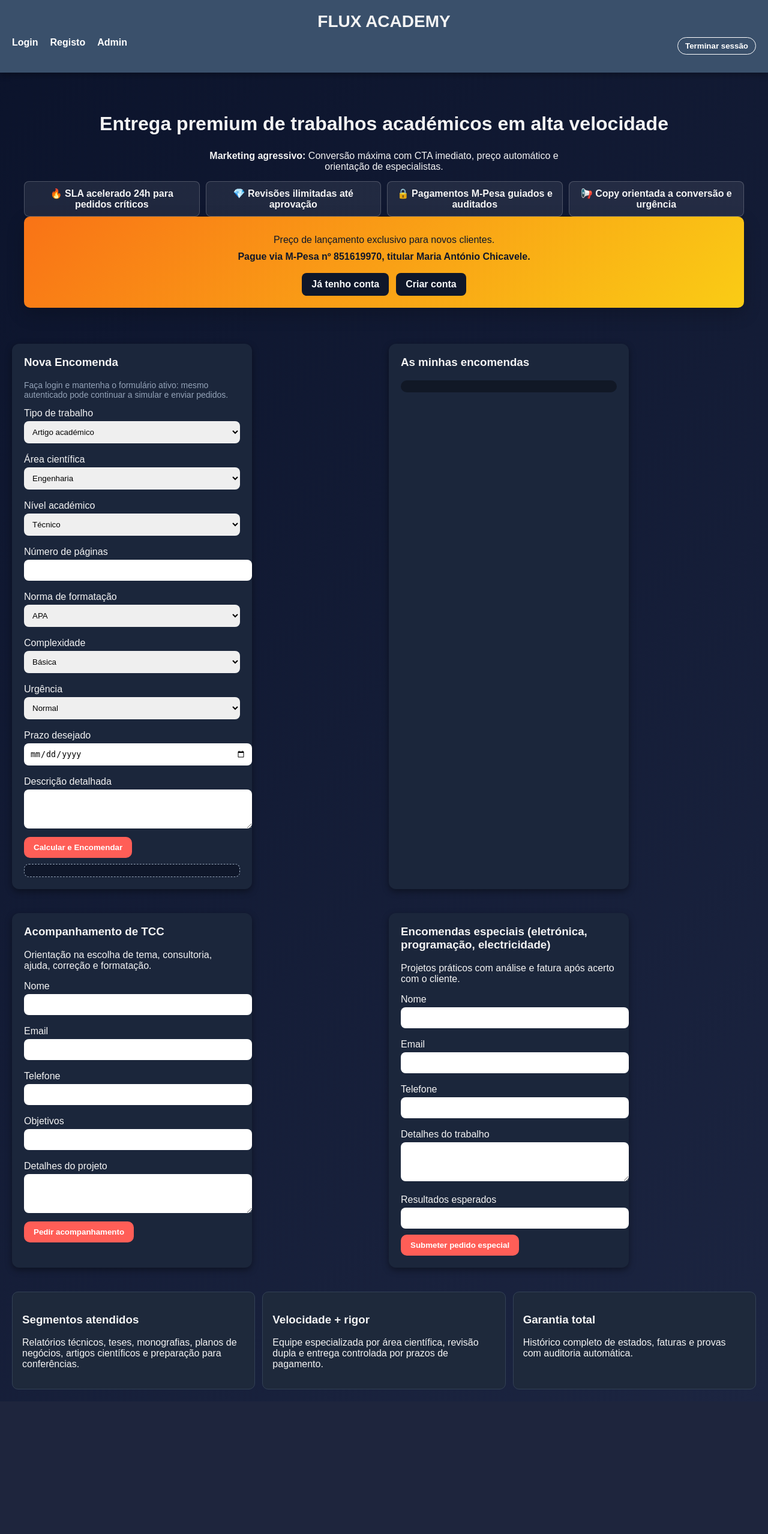
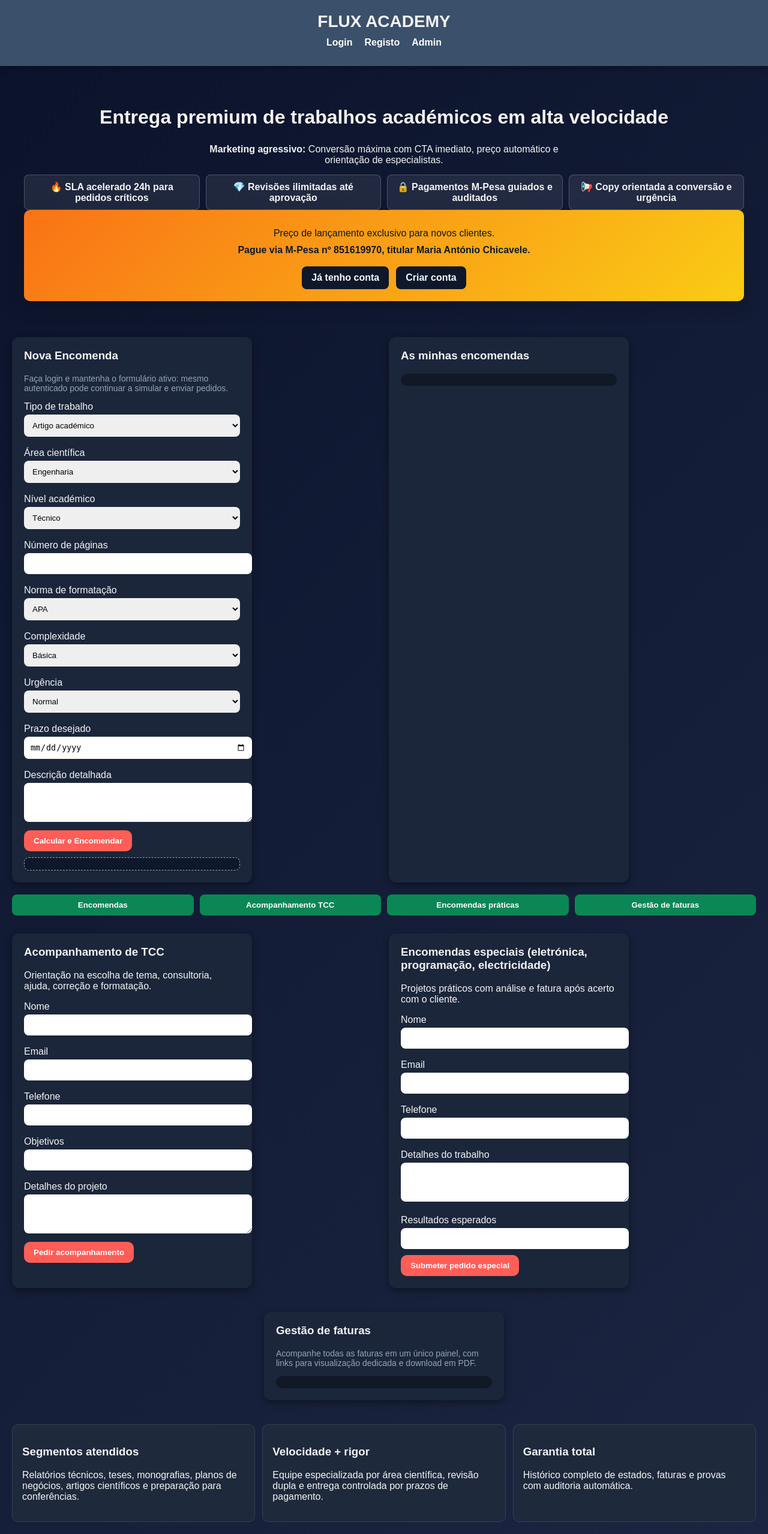
Before and after one commit to mabuie-test/Flux_academy, a PHP site: page / in a window 1280 px wide. Shown: the whole page at 60% size. Before the commit the page ends 2316 px from the top, so only its background shows below. Run offline with PHP 8.4, Linux system fonts and the light colour scheme.

Commit message:
Add dedicated invoice pages, PDF download, and auth-aware navigation

```diff
--- a/package.json
+++ b/package.json
@@ -13,6 +13,7 @@
     "cors": "^2.8.5",
     "dotenv": "^16.4.5",
     "express": "^4.19.2",
+    "pdfkit": "^0.15.0",
     "jsonwebtoken": "^9.0.2",
     "mongoose": "^7.8.7",
     "morgan": "^1.10.0",
--- a/public/index.html
+++ b/public/index.html
@@ -10,10 +10,10 @@
   <header>
     <h1>Flux Academy</h1>
     <div class="navbar">
-      <a href="/login.html">Login</a>
-      <a href="/register.html">Registo</a>
+      <a class="anon-only" href="/login.html">Login</a>
+      <a class="anon-only" href="/register.html">Registo</a>
       <a href="/admin.html">Admin</a>
-      <button id="logout" class="ghost">Terminar sessão</button>
+      <button id="logout" class="ghost auth-only">Terminar sessão</button>
     </div>
   </header>
   <section class="hero">
@@ -33,7 +33,7 @@
   </section>
 
   <section class="container cards-grid">
-    <div class="card wide">
+    <div class="card wide" id="order-card">
       <h3>Nova Encomenda</h3>
       <p class="muted">Faça login e mantenha o formulário ativo: mesmo autenticado pode continuar a simular e enviar pedidos.</p>
       <form id="order-form">
@@ -85,15 +85,22 @@
         <input type="date" name="deliveryDeadline" />
         <label>Descrição detalhada</label>
         <textarea name="description" rows="3"></textarea>
-        <button type="submit">Calcular e Encomendar</button>
-      </form>
-      <div id="quote-preview" class="quote"></div>
-    </div>
-    <div class="card wide">
+      <button type="submit">Calcular e Encomendar</button>
+    </form>
+    <div id="quote-preview" class="quote"></div>
+  </div>
+  <div class="card wide">
       <h3>As minhas encomendas</h3>
       <div id="orders-list" class="list"></div>
     </div>
   </section>
+
+  <nav class="service-menu container">
+    <button onclick="document.getElementById('order-card').scrollIntoView({behavior:'smooth'})">Encomendas</button>
+    <button onclick="document.getElementById('tcc-card').scrollIntoView({behavior:'smooth'})">Acompanhamento TCC</button>
+    <button onclick="document.getElementById('special-card').scrollIntoView({behavior:'smooth'})">Encomendas práticas</button>
+    <button onclick="document.getElementById('invoice-area').scrollIntoView({behavior:'smooth'})">Gestão de faturas</button>
+  </nav>
 
   <section id="order-details" class="container" style="display:none;">
     <div class="card wide">
@@ -112,7 +119,7 @@
   </section>
 
   <section class="container cards-grid">
-    <div class="card">
+    <div class="card" id="tcc-card">
       <h3>Acompanhamento de TCC</h3>
       <p>Orientação na escolha de tema, consultoria, ajuda, correção e formatação.</p>
       <form id="tcc-form">
@@ -124,7 +131,7 @@
         <button type="submit">Pedir acompanhamento</button>
       </form>
     </div>
-    <div class="card">
+    <div class="card" id="special-card">
       <h3>Encomendas especiais (eletrónica, programação, electricidade)</h3>
       <p>Projetos práticos com análise e fatura após acerto com o cliente.</p>
       <form id="special-form">
@@ -135,6 +142,14 @@
         <label>Resultados esperados</label><input name="goals" />
         <button type="submit">Submeter pedido especial</button>
       </form>
+    </div>
+  </section>
+
+  <section class="container" id="invoice-area">
+    <div class="card wide">
+      <h3>Gestão de faturas</h3>
+      <p class="muted">Acompanhe todas as faturas em um único painel, com links para visualização dedicada e download em PDF.</p>
+      <div id="invoice-list" class="list"></div>
     </div>
   </section>
 
--- a/public/login.html
+++ b/public/login.html
@@ -11,7 +11,8 @@
     <h1>Entrar na Flux Academy</h1>
     <div class="navbar">
       <a href="/">Voltar ao site</a>
-      <a href="/register.html">Ainda não tem conta? Registe-se</a>
+      <a class="anon-only" href="/register.html">Ainda não tem conta? Registe-se</a>
+      <button id="logout" class="ghost auth-only">Terminar sessão</button>
     </div>
   </header>
   <div class="container narrow">
--- a/public/main.js
+++ b/public/main.js
@@ -2,17 +2,24 @@
 let authToken = localStorage.getItem('token') || '';
 let currentOrder = null;
 let currentQuote = null;
+
+function updateNav() {
+  document.querySelectorAll('.anon-only').forEach((el) => (el.style.display = authToken ? 'none' : 'inline-flex'));
+  document.querySelectorAll('.auth-only').forEach((el) => (el.style.display = authToken ? 'inline-flex' : 'none'));
+}
 
 function clearSession() {
   authToken = '';
   localStorage.removeItem('token');
   showDashboard(false);
   showOrderDetails(false);
+  updateNav();
 }
 
 function setAuth(token) {
   authToken = token;
   if (token) localStorage.setItem('token', token);
+  updateNav();
 }
 
 function safeToggle(id, show) {
@@ -107,6 +114,8 @@
   }
   const list = document.getElementById('orders-list');
   list.innerHTML = '';
+  const invoiceList = document.getElementById('invoice-list');
+  if (invoiceList) invoiceList.innerHTML = '';
   data.orders.forEach((order) => {
     const invoice = data.invoices.find((i) => i.order === order._id) || {};
     const div = document.createElement('div');
@@ -114,10 +123,29 @@
       <p><strong>${order.workType}</strong> - ${order.area} <span class="badge">${order.status}</span></p>
       <p>Preço: ${order.priceBreakdown.total} | Prazo pagamento: ${new Date(order.paymentDeadline).toLocaleString()}</p>
       <p>Fatura: #${invoice.invoiceNumber || 'N/A'} (${invoice.status || 'EMITIDA'})</p>
-      <button data-id="${order._id}">Ver detalhes</button>
+      <div class="stacked-actions">
+        <button data-id="${order._id}" class="primary">Ver detalhes</button>
+        <a class="ghost" href="/invoice.html?id=${order._id}">Abrir fatura</a>
+      </div>
     `;
     div.querySelector('button').addEventListener('click', () => viewOrder(order._id));
     list.appendChild(div);
+
+    if (invoiceList && invoice.invoiceNumber) {
+      const invEl = document.createElement('div');
+      invEl.innerHTML = `
+        <p><strong>Fatura #${invoice.invoiceNumber}</strong> - ${invoice.status}</p>
+        <p>Total: ${invoice.amount} | Prazo: ${new Date(invoice.dueDate).toLocaleString()}</p>
+        <div class="stacked-actions">
+          <a class="ghost" href="/invoice.html?id=${order._id}">Ver fatura</a>
+          <button type="button" data-id="${order._id}" class="secondary">Baixar PDF</button>
+        </div>
+      `;
+      invEl.querySelector('button').addEventListener('click', () => {
+        window.open(`${apiBase}/orders/${order._id}/invoice/pdf`, '_blank');
+      });
+      invoiceList.appendChild(invEl);
+    }
   });
 }
 
@@ -149,7 +177,18 @@
     <p>Pagamento via M-Pesa: <strong>Número 851619970</strong> | Titular <strong>Maria António Chicavele</strong></p>
     <p>Data limite: ${new Date(invoice.dueDate).toLocaleString()}</p>
     <p>Base por página ${invoice.priceFactors.basePerPage} | Nível ${invoice.priceFactors.levelFactor} | Complexidade ${invoice.priceFactors.complexityFactor} | Urgência ${invoice.priceFactors.urgencyFactor}</p>
+    <div class="stacked-actions">
+      <a class="ghost" href="/invoice.html?id=${order._id}">Abrir página da fatura</a>
+      <button type="button" id="download-invoice">Baixar PDF</button>
+    </div>
   `;
+
+  const invoiceBtn = document.getElementById('download-invoice');
+  if (invoiceBtn) {
+    invoiceBtn.addEventListener('click', () => {
+      window.open(`${apiBase}/orders/${order._id}/invoice/pdf`, '_blank');
+    });
+  }
 
   const downloadZone = document.getElementById('final-download');
   if (order.status === 'CONCLUIDA' && invoice.status === 'PAGA' && order.finalFile) {
@@ -212,6 +251,8 @@
   loadOrders();
 });
 
+updateNav();
+
 if (authToken) {
   showDashboard(true);
   loadOrders();
--- a/public/register.html
+++ b/public/register.html
@@ -11,7 +11,8 @@
     <h1>Criar conta na Flux Academy</h1>
     <div class="navbar">
       <a href="/">Voltar ao site</a>
-      <a href="/login.html">Já tem conta? Entre aqui</a>
+      <a class="anon-only" href="/login.html">Já tem conta? Entre aqui</a>
+      <button id="logout" class="ghost auth-only">Terminar sessão</button>
     </div>
   </header>
   <div class="container narrow">
--- a/public/styles.css
+++ b/public/styles.css
@@ -162,6 +162,28 @@
   cursor: pointer;
   font-weight: bold;
 }
+.service-menu {
+  display: grid;
+  grid-template-columns: repeat(auto-fit, minmax(180px, 1fr));
+  gap: 10px;
+  margin: 0 auto;
+  max-width: 1280px;
+  padding: 0 20px 10px;
+}
+
+.service-menu button {
+  background: #0a8754;
+  color: #fff;
+  border: none;
+  padding: 10px;
+  border-radius: 8px;
+  cursor: pointer;
+  font-weight: 700;
+}
+
+.service-menu button:hover {
+  opacity: 0.9;
+}
 .quote {
   margin-top: 10px;
   background: #0f172a;
@@ -237,6 +259,10 @@
 }
 
 .stacked { display: flex; flex-direction: column; gap: 12px; }
+.stacked-actions { display: flex; gap: 10px; flex-wrap: wrap; margin-top: 8px; }
+.invoice-page .container { margin-top: 20px; }
+.split { display: flex; justify-content: space-between; align-items: center; gap: 12px; }
+.split .actions { display: flex; gap: 8px; }
 
 @media (max-width: 720px) {
   header {
@@ -258,4 +284,5 @@
   .proof { flex-direction: column; align-items: flex-start; }
   .btn { width: 100%; text-align: center; }
   .navbar .ghost { width: 100%; text-align: center; }
+  .split { flex-direction: column; align-items: flex-start; }
 }
```
Also changed, not shown: public/auth.js (+18 -0 lines), public/invoice.html (added, +31 -0 lines), public/invoice.js (added, +58 -0 lines), src/controllers/orderController.js (+37 -0 lines), src/routes/orderRoutes.js (+10 -1 lines), README.md.
